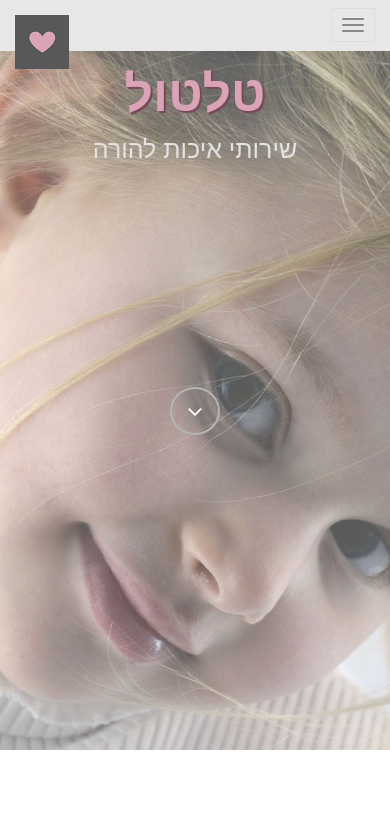
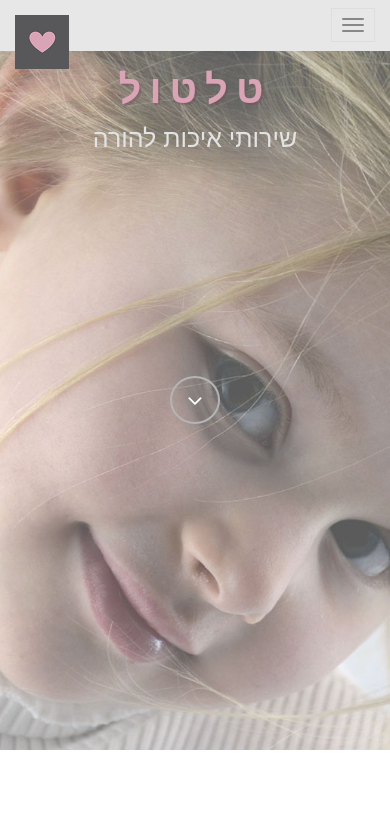
Before and after one commit to orbiran88/Taltul, a plain HTML site: page index.html in a window 390 px wide. Shown: the top 828 px of the page. Drawn offline with nearby package versions, Linux system fonts and the light colour scheme; a web font is replaced by a local one.

Commit message:
Site - Ver 5

```diff
--- a/css/style.css
+++ b/css/style.css
@@ -187,11 +187,10 @@ font-weight: 900;
     }
 
     .color{
-	   font-size: 50px;
+	   font-size: 40px;
     }
 }
 
-/* Show the dropdown menu on hover */
 @media (min-width: 767px) {
     #tf-home p.lead{
 	   font-size: 25px;
@@ -231,7 +230,8 @@ font-weight: 900;
 .color{
 	color: #d9a4b6;
     font-family: 'Alef', sans-serif;
-    text-shadow: #774858 2px 2px 1px;
+    letter-spacing: 8px;
+    text-shadow: rgba(119, 72, 88, 0.42) 2px 2px 1px;
 }
 
 a.fa.fa-angle-down {
```
